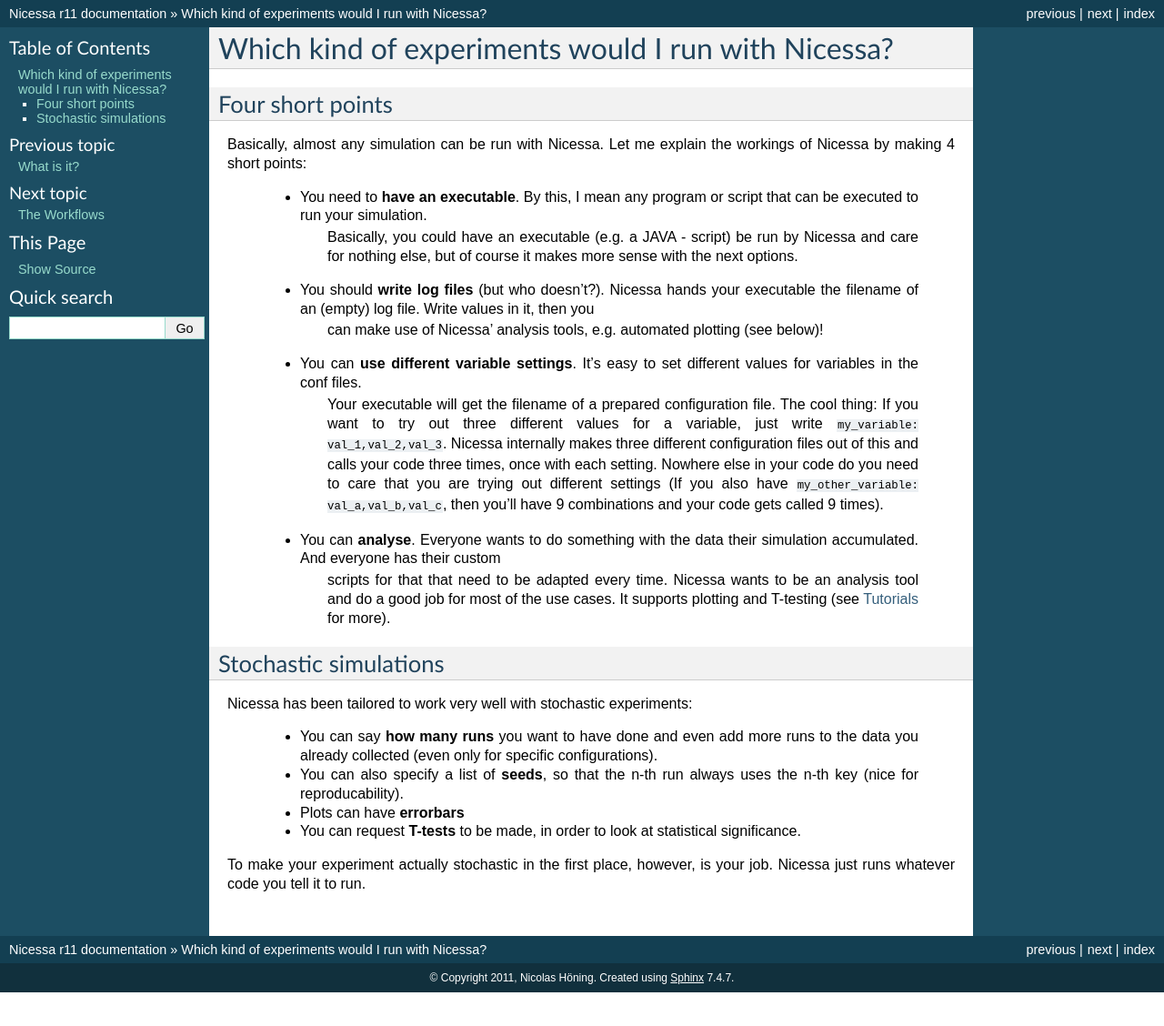
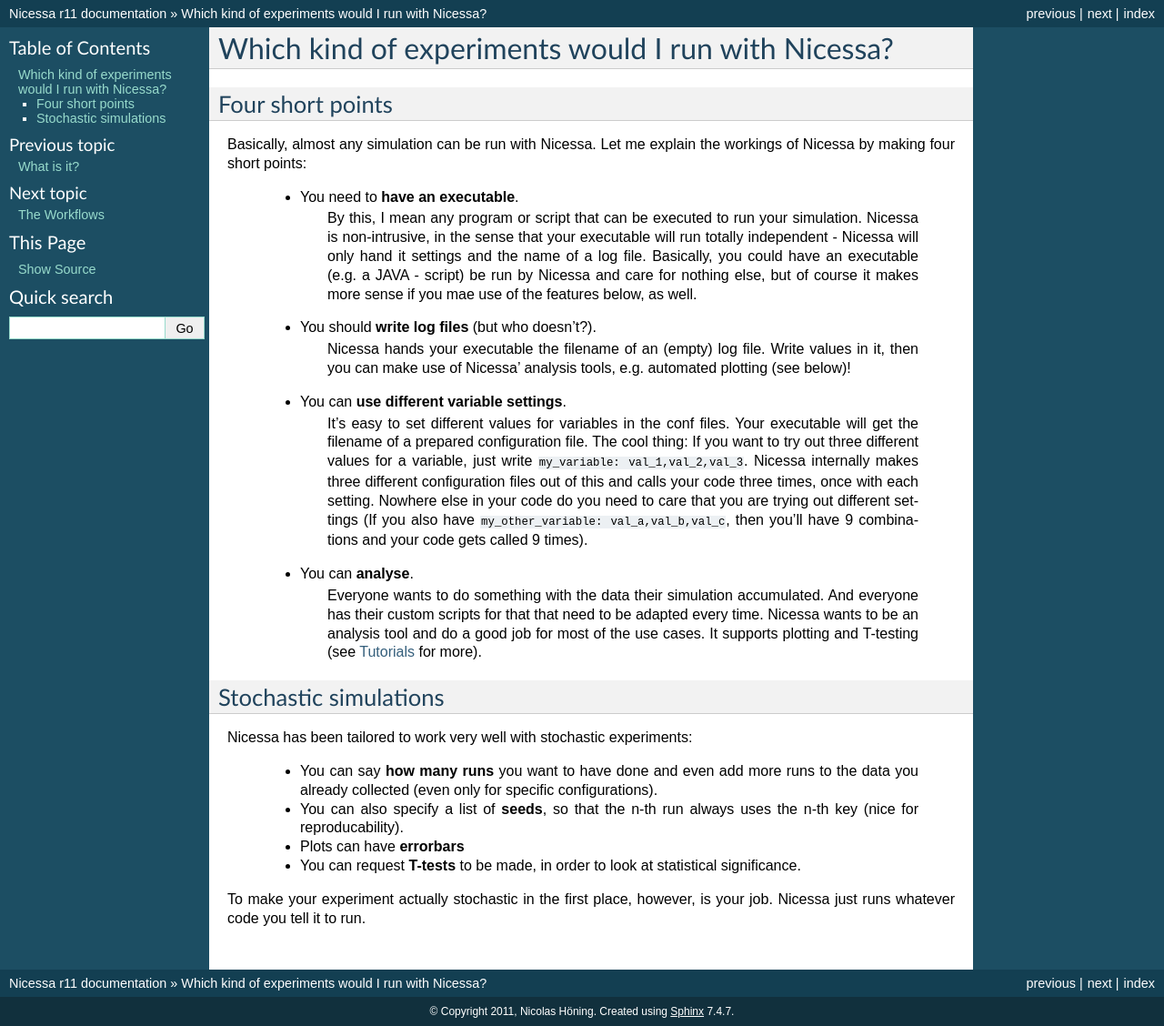
Before and after one commit to nhoening/StoSim, a Sphinx documentation site: the page built from doc/qa/which.rst, in a window 1280 px wide. Shown: the whole page at 91% size. Built offline with Sphinx 7.4.7, drawn with Linux system fonts in a browser that asks for light colours; before the commit the page ends 1091 px from its top, so only the background shows below that.

Commit message:
some formatting

```diff
--- a/doc/qa/which.rst
+++ b/doc/qa/which.rst
@@ -6,20 +6,26 @@
 Four short points
 ------------------
 
-Basically, almost any simulation can be run with Nicessa. Let me explain the workings of Nicessa by making 4 short points:
+Basically, almost any simulation can be run with Nicessa. Let me explain the workings of Nicessa by making four short points:
 
-  * You need to **have an executable**. By this, I mean any program or script that can be executed to run your simulation.
+  * You need to **have an executable**.
+        By this, I mean any program or script that can be executed to run your simulation.
+        Nicessa is non-intrusive, in the sense that your executable will run totally independent - Nicessa will only hand it
+        settings and the name of a log file.
         Basically, you could have an executable (e.g. a JAVA - script) be run by Nicessa
-        and care for nothing else, but of course it makes more sense with the next options.
-  * You should **write log files** (but who doesn't?). Nicessa hands your executable the filename of an (empty) log file. Write values in it, then you
-        can make use of Nicessa' analysis tools, e.g. automated plotting (see below)!
-  * You can **use different variable settings**. It's easy to set different values for variables in the conf files.
+        and care for nothing else, but of course it makes more sense if you mae use of the features below, as well.
+  * You should **write log files** (but who doesn't?).
+        Nicessa hands your executable the filename of an (empty) log file.
+        Write values in it, then you can make use of Nicessa' analysis tools, e.g. automated plotting (see below)!
+  * You can **use different variable settings**.
+        It's easy to set different values for variables in the conf files.
         Your executable will get the filename of a prepared configuration file. The cool thing: If you want to try out three different values for
         a variable, just write ``my_variable: val_1,val_2,val_3``. Nicessa internally makes three different configuration files
         out of this and calls your code three times, once with each setting. Nowhere else in your code do you need to care
         that you are trying out different settings (If you also have ``my_other_variable: val_a,val_b,val_c``, then you'll
         have 9 combinations and your code gets called 9 times).
-  * You can **analyse**. Everyone wants to do something with the data their simulation accumulated. And everyone has their custom
+  * You can **analyse**.
+        Everyone wants to do something with the data their simulation accumulated. And everyone has their custom
         scripts for that that need to be adapted every time. Nicessa wants to be
         an analysis tool and do a good job for most of the use cases. It supports plotting and T-testing
         (see :ref:`tutorials` for more).
```
